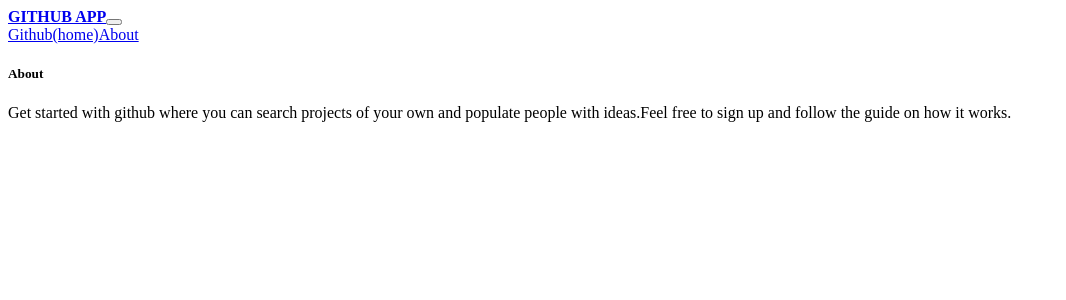
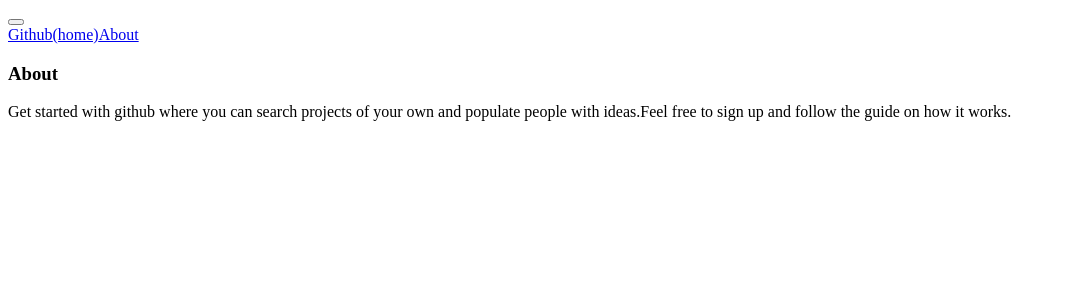
Before and after one commit to judyrop/githubapp-ip, an Angular app in the folder GithubWeb/: page /about in a window 1280 px wide. Shown: the top 300 px of the page, without its empty margins (0-1066 px from the left). Built offline with nearby package versions, Linux system fonts and the light colour scheme.

Commit message:
added functions to http module and injected some function to it

```diff
--- a/GithubWeb/src/app/about/about.component.html
+++ b/GithubWeb/src/app/about/about.component.html
@@ -1,2 +1,2 @@
-<h5>About</h5>
+<h3>About</h3>
 <p>Get started with github where you can search projects of your own and populate people with ideas.Feel free to sign up and follow the guide on how it works.</p>
--- a/GithubWeb/src/app/app.module.ts
+++ b/GithubWeb/src/app/app.module.ts
@@ -7,6 +7,7 @@ import { GithubComponent } from './github/github.component';
 import { SearchComponent } from './search/search.component';
 import { AboutComponent } from './about/about.component';
 import { NavbarComponent } from './navbar/navbar.component';
+import { DataService } from './data-service/data.service';
 
 @NgModule({
   declarations: [
@@ -14,14 +15,14 @@ import { NavbarComponent } from './navbar/navbar.component';
     GithubComponent,
     SearchComponent,
     AboutComponent,
-    NavbarComponent
+    NavbarComponent,
   ],
   imports: [
     BrowserModule,
     AppRoutingModule,
     HttpClientModule
   ],
-  providers: [],
+  providers: [DataService],
   bootstrap: [AppComponent]
 })
 export class AppModule { }
--- a/GithubWeb/src/app/data-service/data.service.ts
+++ b/GithubWeb/src/app/data-service/data.service.ts
@@ -2,13 +2,19 @@ import { Injectable } from '@angular/core';
 import { HttpClient } from '@angular/common/http';
 import { environment } from '../../environments/environment';
 import { Data } from '../data-class/data';
+
 @Injectable({
   providedIn: 'root'
 })
 export class DataService {
 
-
-
-  constructor() {
+  private username:string;
+  private id:"47379472" | undefined;
+  constructor(private http:HttpClient) {
+    console.log("service is ready");
+    this.username = 'judyrop';
+   }
+   getProfileInfo(){
+     return this.http.get("https://api.github.com/users/" +this.username +"?id=" + this.id);
    }
 }
--- a/GithubWeb/src/app/github/github.component.ts
+++ b/GithubWeb/src/app/github/github.component.ts
@@ -11,7 +11,10 @@ import { HttpClient } from '@angular/common/http';
 })
 export class GithubComponent implements OnInit {
 
-   constructor() {
+   constructor(private dataService:DataService) {
+     this.dataService.getProfileInfo().subscribe(data=>(
+       console.log(data)
+     )) ;
 
   }
 
--- a/GithubWeb/src/app/navbar/navbar.component.html
+++ b/GithubWeb/src/app/navbar/navbar.component.html
@@ -1,5 +1,5 @@
 <nav class="navbar navbar-expand-lg navbar-dark bg-dark">
-    <a class="navbar-brand" routerLink="github"><b>GITHUB APP</b></a>
+    <!-- <a class="navbar-brand" routerLink="github"><b>GITHUB APP</b></a> -->
     <button class="navbar-toggler" type="button" data-toggle="collapse" data-target="#navbarNavAltMarkup" aria-controls="navbarNavAltMarkup" aria-expanded="false" aria-label="Toggle navigation">
       <span class="navbar-toggler-icon"></span>
     </button>
```
